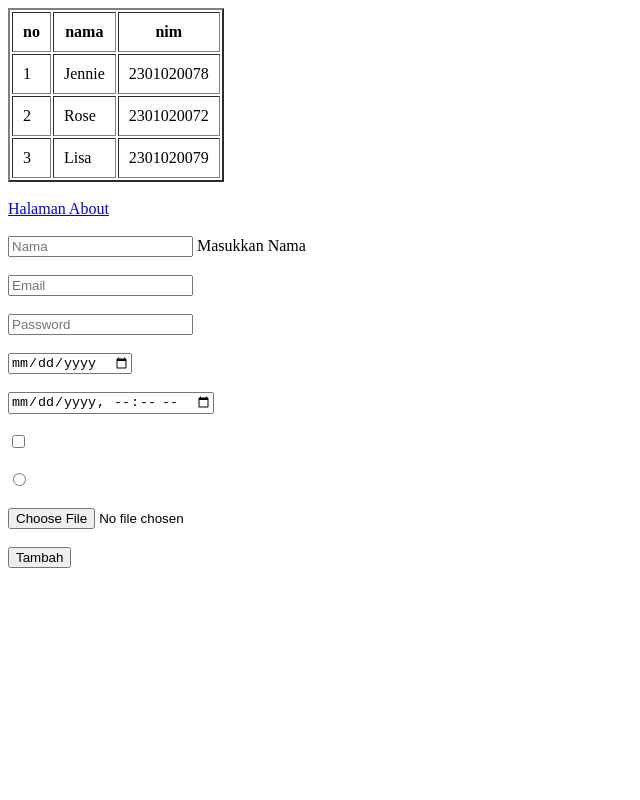
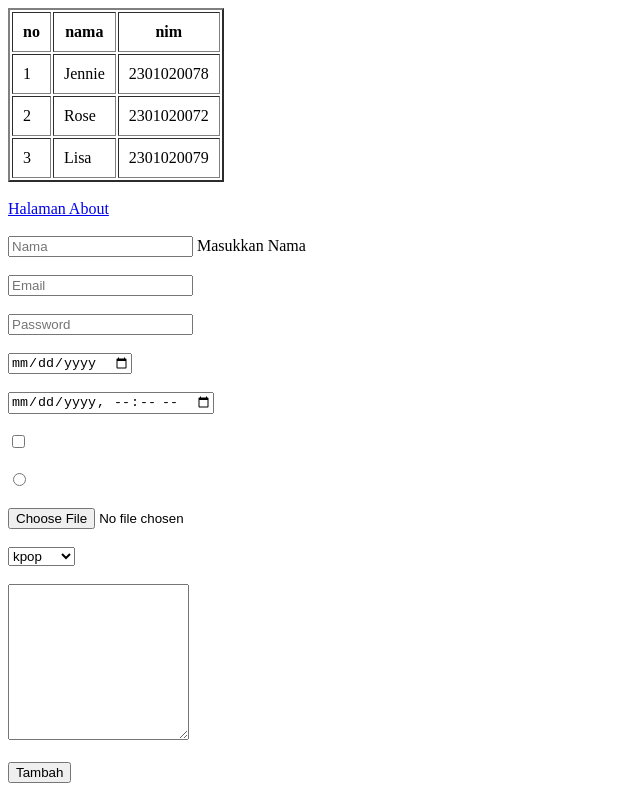
Before and after one commit to milen06/project2, a plain HTML site: page index.html in a window 1280 px wide. Shown: the whole page, without its empty margins (0-640 px from the left). Drawn offline with Linux system fonts and the light colour scheme.

Commit message:
tag select dan tag Text area

```diff
--- a/index.html
+++ b/index.html
@@ -55,6 +55,14 @@
         <br><br>
         <input type="file">
         <br><br>
+        <select name="" id="">
+            <option value="">kpop</option>
+            <option value="">kdrama</option>
+            <option value="">dracin</option>
+        </select>
+        <br><br>
+        <textarea name="" id="" rows="10" cols=""></textarea>
+        <br><br>
         <button type="submit">Tambah</button>
      </form>
 
```
